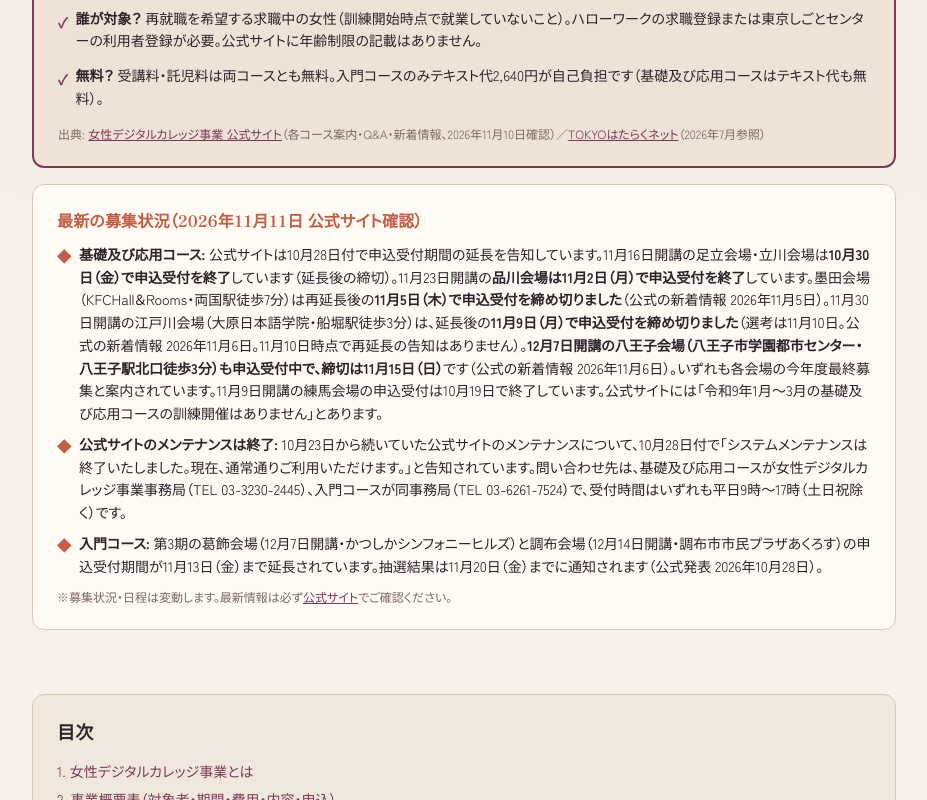
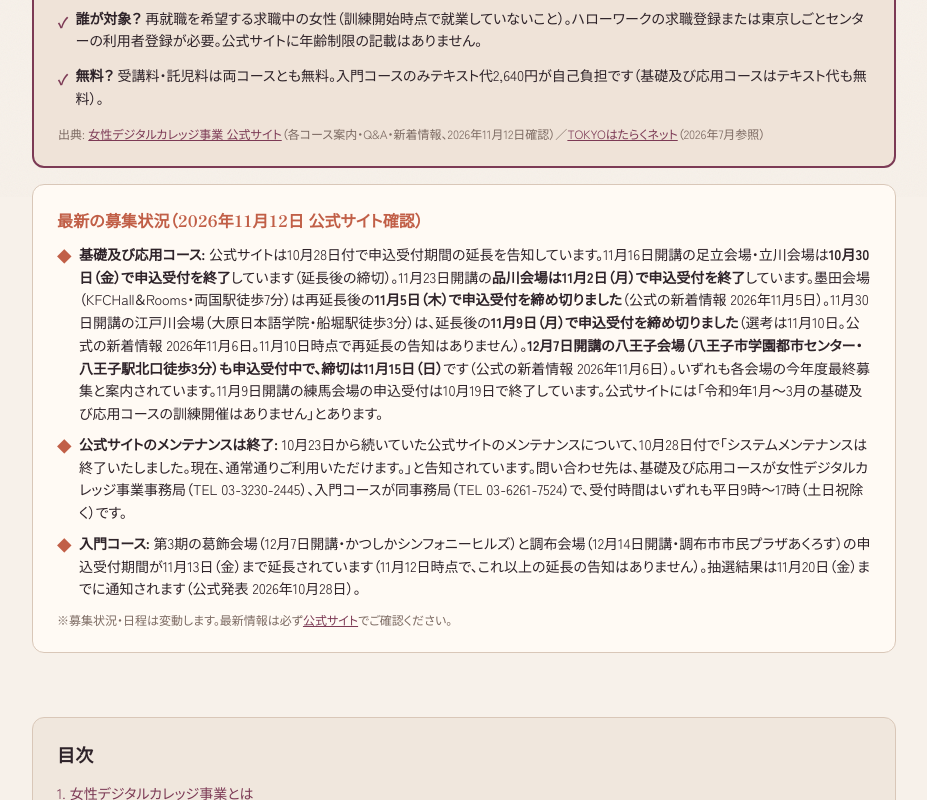
Before and after one commit to webmaster0818/women-engineer-navi, a Next.js app: page /articles/women-digital-college in a window 1280 px wide. Shown: the part 603-1403 px from the top of the page, without its empty margins (176-1103 px from the left). Built offline with nearby package versions, Linux system fonts and the light colour scheme.

Commit message:
女性デジタルカレッジ: 公式11/12確認（新着なし・入門第3期は11/13締切）
Co-Authored-By: Claude Opus 5.5 <noreply@anthropic.com>

```diff
--- a/app/articles/women-digital-college/page.tsx
+++ b/app/articles/women-digital-college/page.tsx
@@ -152,16 +152,16 @@ export default function ArticlePage() {
               </li>
             </ul>
             <p className="text-xs text-text-light mt-4">
-              出典: <a href="https://tokyo-woman-d.metro.tokyo.lg.jp/" target="_blank" rel="noopener noreferrer" className="underline" style={{ color: "#7c3a55" }}>女性デジタルカレッジ事業 公式サイト</a>（各コース案内・Q&amp;A・新着情報、2026年11月10日確認）／<a href="https://www.hataraku.metro.tokyo.lg.jp/kyushokusha-kunren/etc/jyosei_digital/index.html" target="_blank" rel="noopener noreferrer" className="underline" style={{ color: "#7c3a55" }}>TOKYOはたらくネット</a>（2026年7月参照）
+              出典: <a href="https://tokyo-woman-d.metro.tokyo.lg.jp/" target="_blank" rel="noopener noreferrer" className="underline" style={{ color: "#7c3a55" }}>女性デジタルカレッジ事業 公式サイト</a>（各コース案内・Q&amp;A・新着情報、2026年11月12日確認）／<a href="https://www.hataraku.metro.tokyo.lg.jp/kyushokusha-kunren/etc/jyosei_digital/index.html" target="_blank" rel="noopener noreferrer" className="underline" style={{ color: "#7c3a55" }}>TOKYOはたらくネット</a>（2026年7月参照）
             </p>
           </div>
 
           <div className="rounded-xl p-6 mt-4" style={{ backgroundColor: "#fffaf4", border: "1px solid #d9c7b8" }}>
-            <h2 className="text-base font-bold mb-3" style={{ color: "#c15f47" }}>最新の募集状況（2026年11月11日 公式サイト確認）</h2>
+            <h2 className="text-base font-bold mb-3" style={{ color: "#c15f47" }}>最新の募集状況（2026年11月12日 公式サイト確認）</h2>
             <ul className="space-y-2 text-sm leading-relaxed">
               <li className="flex items-start gap-2"><span style={{ color: "#c15f47" }} className="mt-0.5 font-bold">◆</span><span><strong>基礎及び応用コース:</strong> 公式サイトは10月28日付で申込受付期間の延長を告知しています。11月16日開講の足立会場・立川会場は<strong>10月30日（金）で申込受付を終了</strong>しています（延長後の締切）。11月23日開講の<strong>品川会場は11月2日（月）で申込受付を終了</strong>しています。墨田会場（KFCHall＆Rooms・両国駅徒歩7分）は再延長後の<strong>11月5日（木）で申込受付を締め切りました</strong>（公式の新着情報 2026年11月5日）。11月30日開講の江戸川会場（大原日本語学院・船堀駅徒歩3分）は、延長後の<strong>11月9日（月）で申込受付を締め切りました</strong>（選考は11月10日。公式の新着情報 2026年11月6日。11月10日時点で再延長の告知はありません）。<strong>12月7日開講の八王子会場（八王子市学園都市センター・八王子駅北口徒歩3分）も申込受付中で、締切は11月15日（日）</strong>です（公式の新着情報 2026年11月6日）。いずれも各会場の今年度最終募集と案内されています。11月9日開講の練馬会場の申込受付は10月19日で終了しています。公式サイトには「令和9年1月～3月の基礎及び応用コースの訓練開催はありません」とあります。</span></li>
               <li className="flex items-start gap-2"><span style={{ color: "#c15f47" }} className="mt-0.5 font-bold">◆</span><span><strong>公式サイトのメンテナンスは終了:</strong> 10月23日から続いていた公式サイトのメンテナンスについて、10月28日付で「システムメンテナンスは終了いたしました。現在、通常通りご利用いただけます。」と告知されています。問い合わせ先は、基礎及び応用コースが女性デジタルカレッジ事業事務局（TEL 03-3230-2445）、入門コースが同事務局（TEL 03-6261-7524）で、受付時間はいずれも平日9時～17時（土日祝除く）です。</span></li>
-              <li className="flex items-start gap-2"><span style={{ color: "#c15f47" }} className="mt-0.5 font-bold">◆</span><span><strong>入門コース:</strong> 第3期の葛飾会場（12月7日開講・かつしかシンフォニーヒルズ）と調布会場（12月14日開講・調布市市民プラザあくろす）の申込受付期間が11月13日（金）まで延長されています。抽選結果は11月20日（金）までに通知されます（公式発表 2026年10月28日）。</span></li>
+              <li className="flex items-start gap-2"><span style={{ color: "#c15f47" }} className="mt-0.5 font-bold">◆</span><span><strong>入門コース:</strong> 第3期の葛飾会場（12月7日開講・かつしかシンフォニーヒルズ）と調布会場（12月14日開講・調布市市民プラザあくろす）の申込受付期間が11月13日（金）まで延長されています（11月12日時点で、これ以上の延長の告知はありません）。抽選結果は11月20日（金）までに通知されます（公式発表 2026年10月28日）。</span></li>
             </ul>
             <p className="text-xs text-text-light mt-3">
               ※募集状況・日程は変動します。最新情報は必ず<a href="https://tokyo-woman-d.metro.tokyo.lg.jp/" target="_blank" rel="noopener noreferrer" className="underline" style={{ color: "#7c3a55" }}>公式サイト</a>でご確認ください。
```
Also changed, not shown: 1 other file (tests, documents, lock files or other folders).
